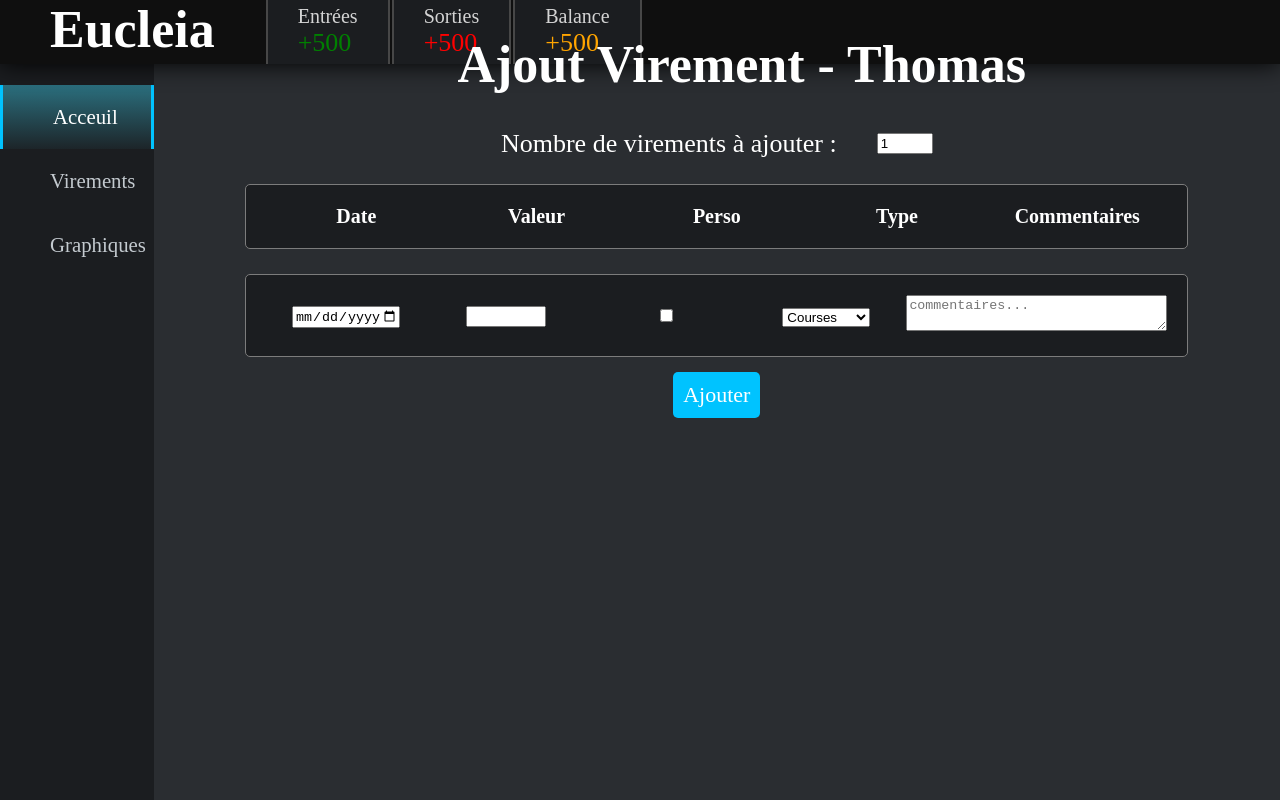
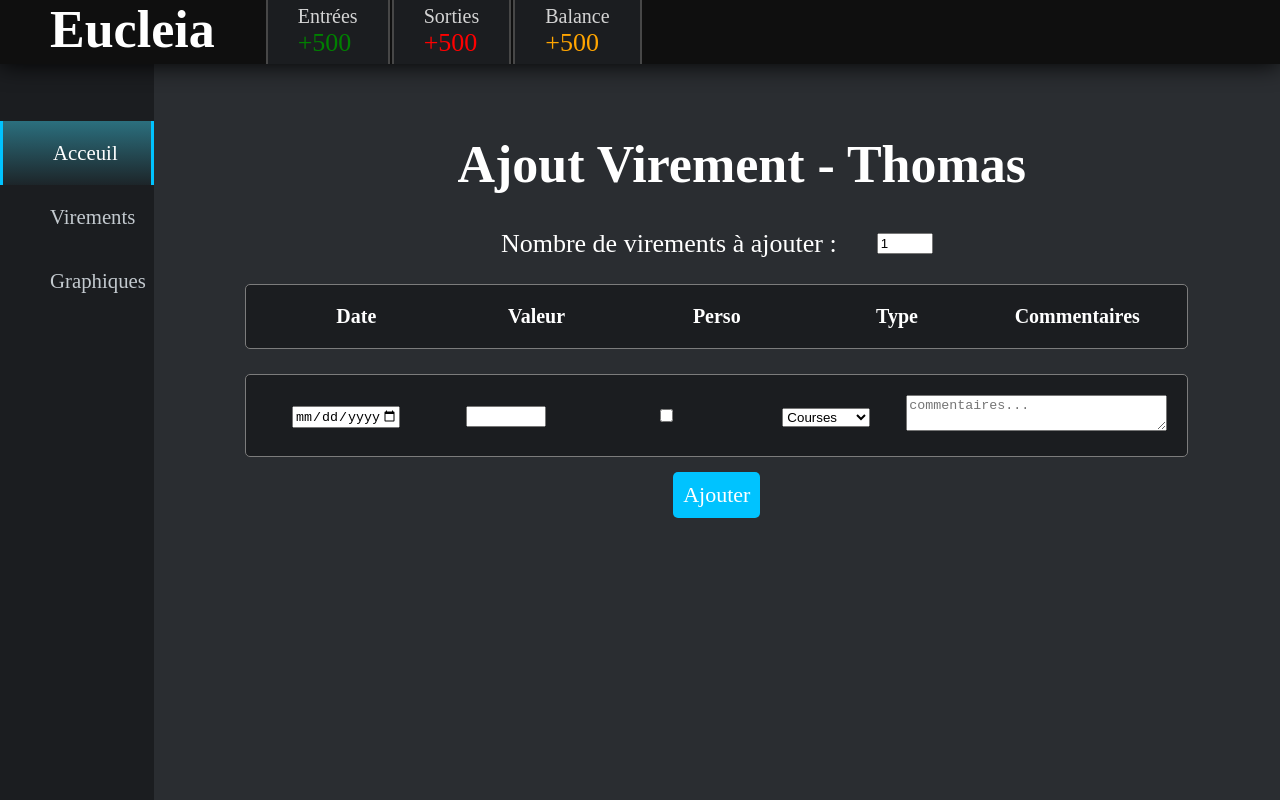
Before and after one commit to Thomas-Zorroche/Eucleia, a React (Create React App) app: page /addTransfert in a window 1280 px wide. Built offline with nearby package versions, Linux system fonts and the light colour scheme.

Commit message:
css: fix page layout

```diff
--- a/src/App.css
+++ b/src/App.css
@@ -2,14 +2,21 @@
   font-family: 'Ubuntu';
 
   background-color: var(--grey);
-  /* min-height: 100vh; */
-  height: 100vh;
+  min-height: 100vh;
+
   display: flex;
   flex-direction: column;
   align-items: center;
   justify-content: center;
+
   font-size: calc(10px + 2vmin);
   color: white;
+}
+
+#Container-App {
+  min-height: 100vh;
+  width: 100%;
+  display: flex;
 }
 
 a:link
--- a/src/App.js
+++ b/src/App.js
@@ -13,13 +13,12 @@ function App() {
   return (
     <div className="App">
 
-      <header className="App-header"></header>
-
-      <MenuBar />
-
       <HeaderBar />
 
-      <Main />
+      <div id="Container-App">
+        <MenuBar />
+        <Main />
+      </div>
 
     </div>
   );
--- a/src/style/component.css
+++ b/src/style/component.css
@@ -9,15 +9,11 @@
 
 /* PAGE */
 #Page {
-  width: 88vw;
-  height:100%;
-  position:absolute;
-  right: 0;
-  bottom: 0;
-
+  width: 88%;
+  padding-top: 100px;
   display: flex;
+  flex-direction: column;
   align-items: center;
-  flex-direction: column;
 }
 h1 {
   margin-left: 50px;
@@ -42,7 +38,7 @@ h1 {
   top:0;
   left: 0;
 
-  width: 100vw;
+  width: 100%;
   height: 8vh;
   background-color: rgb(15, 15, 15);
 
@@ -76,12 +72,8 @@ h1 {
 
 /* MenuBar */
 #MenuBar {
-  position: absolute;
-  bottom: 0;
-  left: 0;
-  height: 92vh;
-  width: 12vw;
-
+  padding-top: 100px;
+  width: 12%;
   background-color: var(--greyDark);
 }
 #MenuBar a {
```
